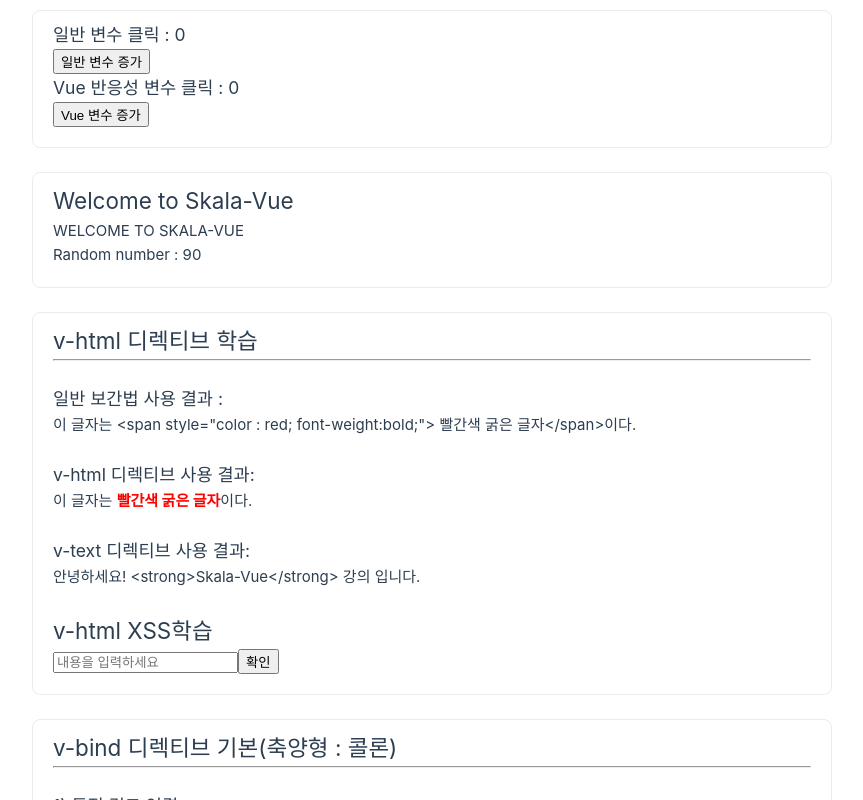
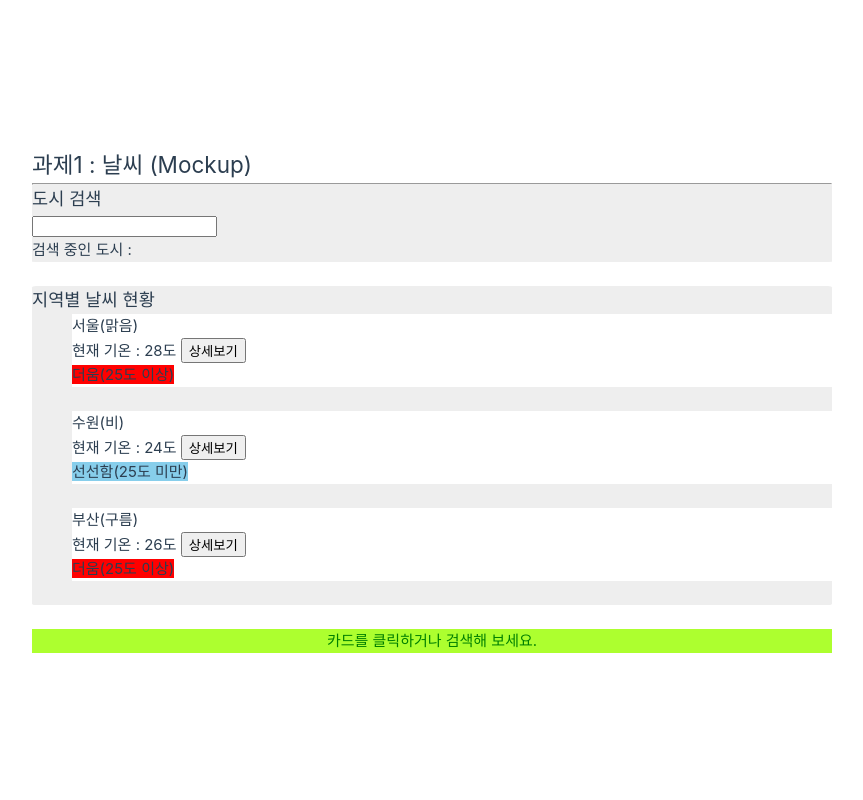
Before and after one commit to finn-sharp/skala-vue, a Vue app in the folder skala-vue/: page / in a window 1280 px wide. Shown: the top 800 px of the page, without its empty margins (0-863 px from the left). Built offline with nearby package versions, Linux system fonts and the light colour scheme.

Commit message:
Hands On : whether mockup - 과제 구현

```diff
--- a/skala-vue/src/App.vue
+++ b/skala-vue/src/App.vue
@@ -1,22 +1,22 @@
 <script setup>
-import SampleEight from './components/SampleEight.vue';
-import SampleFive from './components/SampleFive.vue';
-import SampleFour from './components/SampleFour.vue';
-import SampleOne from './components/SampleOne.vue'
-import SampleSeven from './components/SampleSeven.vue';
-import SampleSix from './components/SampleSix.vue';
-import SampleThree from './components/SampleThree.vue';
-import SampleTwo from './components/SampleTwo.vue'
-import EventHandlerVon from './components/EventHandlerVon.vue'
-import EventHandlerModifier from './components/EventHandlerModifier.vue';
-import EventBinding from './components/EventBinding.vue';
+// import SampleEight from './components/SampleEight.vue';
+// import SampleFive from './components/SampleFive.vue';
+// import SampleFour from './components/SampleFour.vue';
+// import SampleOne from './components/SampleOne.vue'
+// import SampleSeven from './components/SampleSeven.vue';
+// import SampleSix from './components/SampleSix.vue';
+// import SampleThree from './components/SampleThree.vue';
+// import SampleTwo from './components/SampleTwo.vue'
+// import EventHandlerVon from './components/EventHandlerVon.vue'
+// import EventHandlerModifier from './components/EventHandlerModifier.vue';
+// import EventBinding from './components/EventBinding.vue';
 import WeatherMockup from './components/WeatherMockup.vue';
 
 </script>
 
 <template>
   <div class="practice-container">
-    <SampleOne/>
+    <!-- <SampleOne/>
     <SampleTwo/>
     <SampleThree/>
     <SampleFour/>
@@ -27,7 +27,7 @@ import WeatherMockup from './components/WeatherMockup.vue';
     <EventHandlerVon/>
     <EventHandlerModifier/>
     <EventBinding/>
-    <hr/>
+    <hr/> -->
 
     <WeatherMockup/>
   </div>
--- /dev/null
+++ b/skala-vue/src/components/WeatherMockup.vue
@@ -0,0 +1,61 @@
+<script setup>
+import {ref} from 'vue'
+const comment = ref('')
+const weatherList = ref([
+    {id : 'city_01', name: '서울', temp:28, status:'맑음'},
+    {id : 'city_02', name: '수원', temp:24, status:'비'},
+    {id : 'city_03', name: '부산', temp:26, status:'구름'},
+])
+const showDetail = (cityName, status) => {
+    window.alert(`${cityName}의 현재 날씨는 [${status}] 상태 입니다.`)
+}
+
+const cityName = ref('')
+const stateComment = ref('')
+const getCityName = (name) => {
+    cityName.value = name
+    stateComment.value = `{${name}}이 선택되었습니다.`
+}
+</script>
+
+<template>
+    <div class="practice-section">
+        <h2>과제1 : 날씨 (Mockup)</h2>
+        <hr/>
+
+    </div>
+
+    <div class="practice-subsection">
+        <h3>도시 검색</h3>
+        <!-- 양방향 바인딩 : v-model은 한글 초/중/종 조합 때문에 딜레이 있음, 아래 방법(good) -->
+        <input type="text" :value="comment" @input="(e)=>{comment=e.target.value; stateComment = `{${comment}}이 선택되었습니다.`}"/>
+        <p>검색 중인 도시 : {{ comment }}</p>
+    </div>
+    <br/>
+
+    <div class="practice-subsection">
+        <h3>지역별 날씨 현황</h3>
+        <ul v-for="item in weatherList" :key="item.id">
+            <li @click="getCityName(item.name)" class="practice-card" style="list-style-type: none;">
+                {{ item.name }}({{ item.status }})<br>현재 기온 : {{ item.temp }}도
+                <button @click.stop="showDetail(item.name, item.status)">상세보기</button><br>
+                <label v-if="item.temp >= 25" style="background-color: red;">더움(25도 이상)</label>
+                <label v-else style="background-color: skyblue;">선선함(25도 미만)</label>
+            </li>
+            <br/>
+        </ul>
+    </div>
+    <br/>
+    <div v-if="stateComment" style="color:green; background-color: greenyellow; text-align: center;">{{ stateComment }}</div>
+    <div v-else style="color:green; background-color: greenyellow; text-align: center;">카드를 클릭하거나 검색해 보세요.</div>
+</template>
+
+<style scoped>
+.practice-subsection {
+    background-color: #eee;
+    border-radius:.5%;
+}
+.practice-card {
+    background-color: white;
+}
+</style>
```
